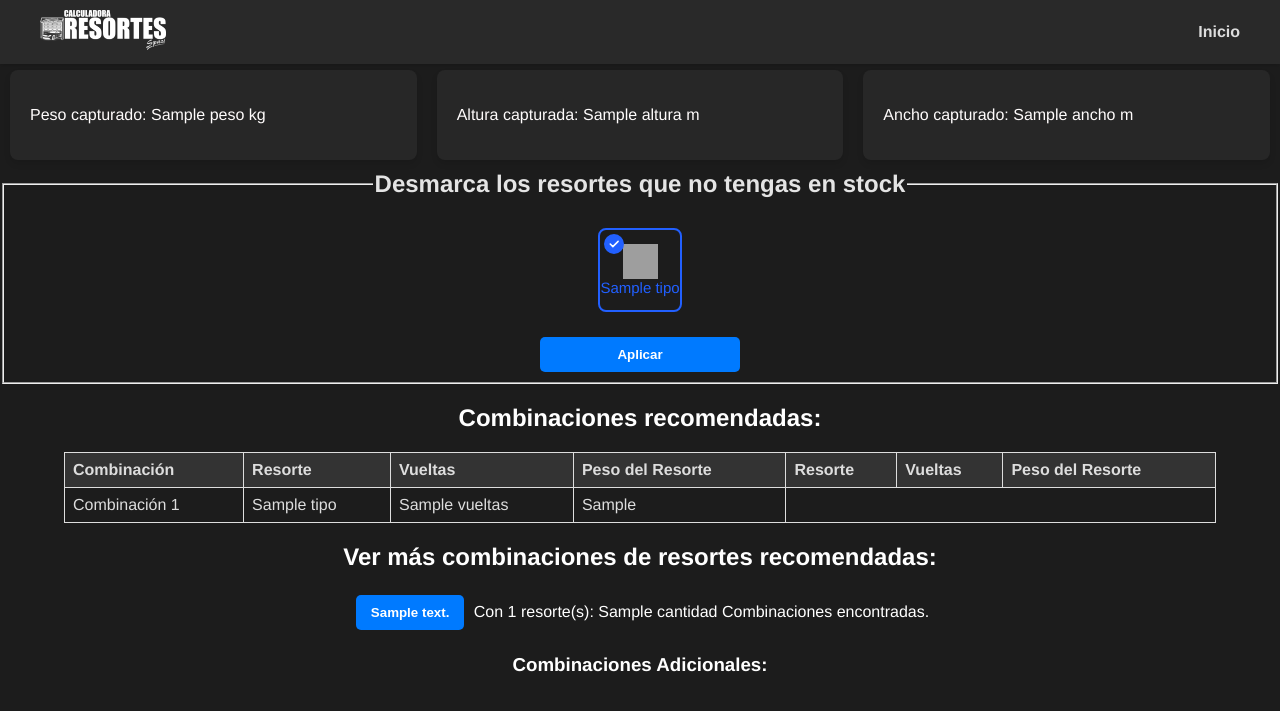
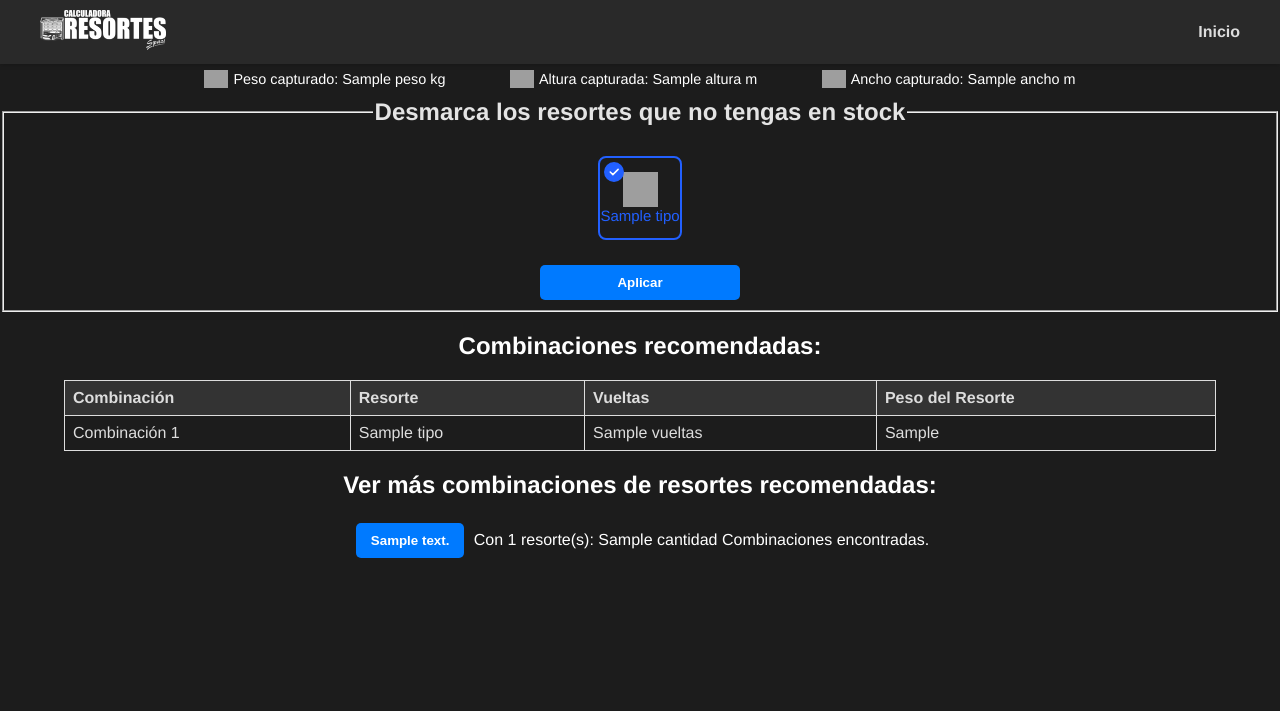
Before and after one commit to spazidevps/resortesv1, a Flask app: template templates/resultados.html in a window 1280 px wide. Shown: the top 711 px of the page. Run offline with Flask 3, Linux system fonts and the light colour scheme; the template is opened without the code that fills it: most values are stand-ins (such as "Sample title", 1, 10 or a date in 2020); grey boxes are pictures that could not be loaded.

Commit message:
modificacion en iconos y altua y peso para que se impriman en resultados

```diff
--- a/static/css/estilo.css
+++ b/static/css/estilo.css
@@ -335,23 +335,24 @@ button:hover {
 
 
 
-.cards-container {
-    display: flex;
-    justify-content: center; /* Centra los elementos horizontalmente */
+.card-box {
+    display: inline-flex; /* Alineación más estrecha */
     align-items: center;
-    flex-wrap: nowrap; /* Impide que los elementos se envuelvan */
-    padding: 10px 0; /* Añade algo de espacio arriba y abajo dentro del contenedor */
+    padding: 10px 20px;
+    margin: 0 10px;
+    background-color: #00000000;
+    border-radius: 8px;
+    max-width: 30%;
 }
 
-.card-box {
-    background-color: #272727;
-    border-radius: 8px;
-    box-shadow: 0 4px 6px rgba(0, 0, 0, 0.1);
-    padding: 20px;
-    margin: 0 10px; /* Reduce el margen lateral para asegurar el ajuste */
-    flex: 1; /* Permite que los elementos crezcan igualmente para llenar el espacio */
-    max-width: 30%; /* Limita el ancho máximo de cada tarjeta */
-    text-align: left;
-    color: #fffcfc;
-    font-size: 1rem;
+.icono {
+    flex: none;
+    width: 24px;
+    height: auto;
+    margin-right: 5px;
 }
+
+.card-box p {
+    margin: 0;
+    font-size: 0.9rem;
+}
--- a/templates/resultados.html
+++ b/templates/resultados.html
@@ -13,33 +13,26 @@
             </div>
             <ul class="nav">
                 <li><a href="/">Inicio</a></li>
-                <!-- Otros elementos de navegación -->
             </ul>
         </div>
     </div>
 
-
     <div class="cards-container">
         <div class="card-box">
+            <img src="https://i.ibb.co/HLSW0Mt/negocio.png" alt="Peso" class="icono">
             <p>Peso capturado: {{ peso }} kg</p>
         </div>
 
         <div class="card-box">
+            <img src="https://i.ibb.co/0J5SyL7/altura.png" alt="Altura" class="icono">
             <p>Altura capturada: {{ altura }} m</p>
         </div>
 
-        <!-- Corregido para mostrar el ancho en lugar de la altura duplicada -->
         <div class="card-box">
+            <img src="https://i.ibb.co/2tQQY23/ancho.png" alt="Ancho" class="icono">
             <p>Ancho capturado: {{ ancho }} m</p>
         </div>
     </div>
-
-
-
-    <!-- Aquí continúa el resto de tu código HTML para el formulario y la visualización de combinaciones -->
-
-
-
 
     <form action="/filtrar_resultados" method="post">
         <fieldset class="checkbox-group">
@@ -60,36 +53,14 @@
                     </div>
                 {% endfor %}
             </div>
-            <input type="hidden" name="peso" value="{{ request.form['peso'] }}">
-            <input type="hidden" name="altura" value="{{ request.form['altura'] }}">
+            <input type="hidden" name="peso" value="{{ peso }}">
+            <input type="hidden" name="altura" value="{{ altura }}">
+            <input type="hidden" name="ancho" value="{{ ancho }}">
             <div class="submit-container" style="text-align: center; margin-top: 20px;">
                 <input type="submit" value="Aplicar" class="btn-aplicar">
             </div>
         </fieldset>
     </form>
-
-
-
-
-
-
-
-
-
-
-
-
-
-
-
-
-
-
-
-
-
-
-
 
     <h2>Combinaciones recomendadas:</h2>
     <table class="tabla-resultados">
@@ -99,10 +70,6 @@
                 <th>Resorte</th>
                 <th>Vueltas</th>
                 <th>Peso del Resorte</th>
-                <!-- Repetir para la segunda parte de cada combinación -->
-            <th>Resorte</th>
-            <th>Vueltas</th>
-            <th>Peso del Resorte</th>
             </tr>
         </thead>
         <tbody>
@@ -129,15 +96,13 @@
         {% endfor %}
     </div>
 
-    <h3>Combinaciones Adicionales:</h3>
-    <table id="resultadosAdicionales" class="tabla-resultados"></table>
-
     <script>
         function mostrarCombinaciones(numResortes) {
             var formData = new FormData();
             formData.append('num_resortes', numResortes);
-            formData.append('peso', '{{ request.form['peso'] }}');
-            formData.append('altura', '{{ request.form['altura'] }}');
+            formData.append('peso', '{{ peso }}');
+            formData.append('altura', '{{ altura }}');
+            formData.append('ancho', '{{ ancho }}');
 
             fetch('/get_combinaciones', {
                 method: 'POST',
```
